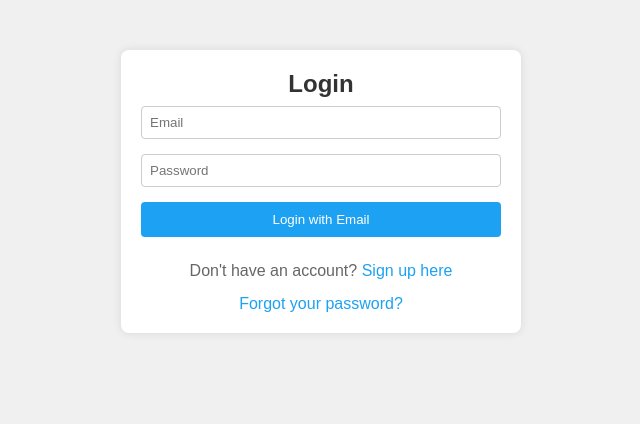
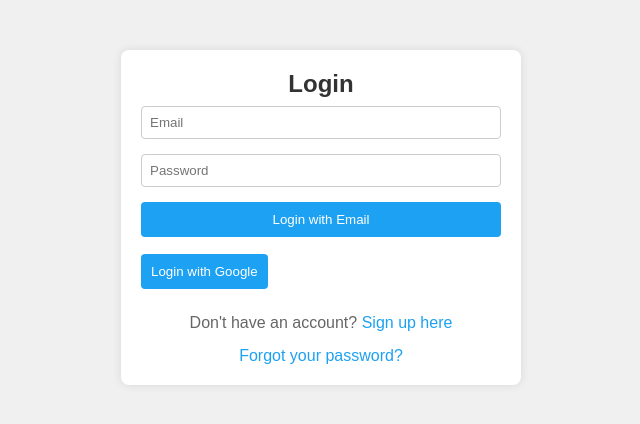
Before and after one commit to spm999/Mplayer, a React (Vite) app: page /login in a window 1280 px wide. Shown: the top 424 px of the page, without its empty margins (319-959 px from the left). Built offline with nearby package versions, Linux system fonts and the light colour scheme; no server answers.

Commit message:
Update Auth.jsx

```diff
--- a/src/components/Auth/Auth.jsx
+++ b/src/components/Auth/Auth.jsx
@@ -52,9 +52,9 @@ const Auth = () => {
           <button type="submit">Login with Email</button>
         </form>
 
-{/*         <div className="google-button">
+        <div className="google-button">
           <button onClick={handleGoogleLogin}>Login with Google</button>
-        </div> */}
+        </div>
 
         <p>
           Don't have an account? <Link to="/signup">Sign up here</Link>
```
